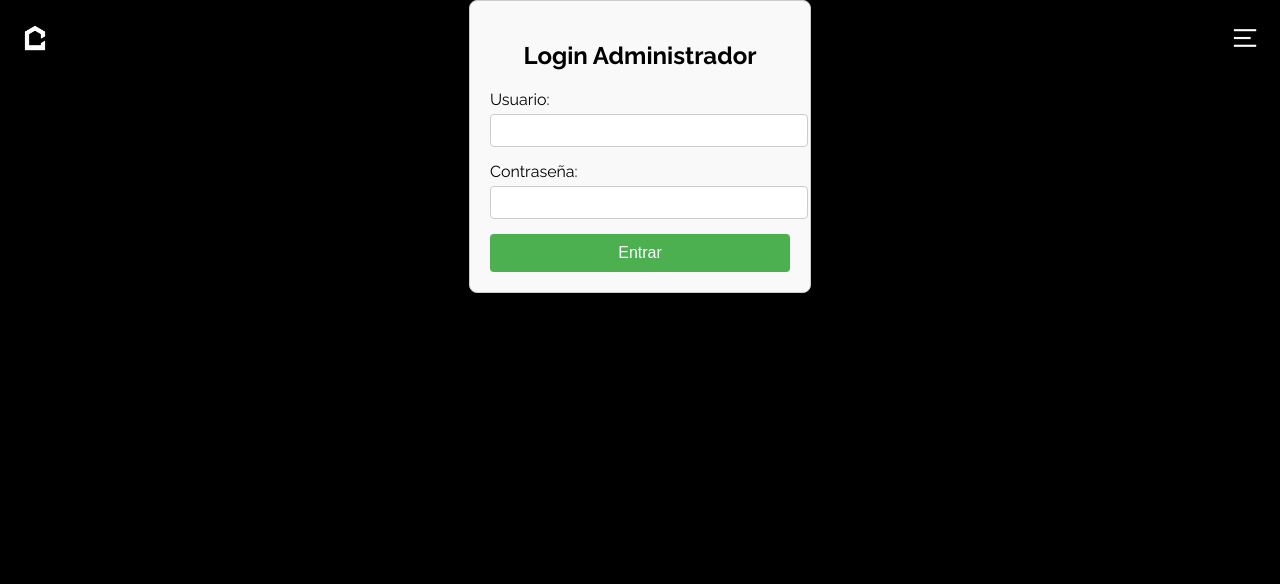
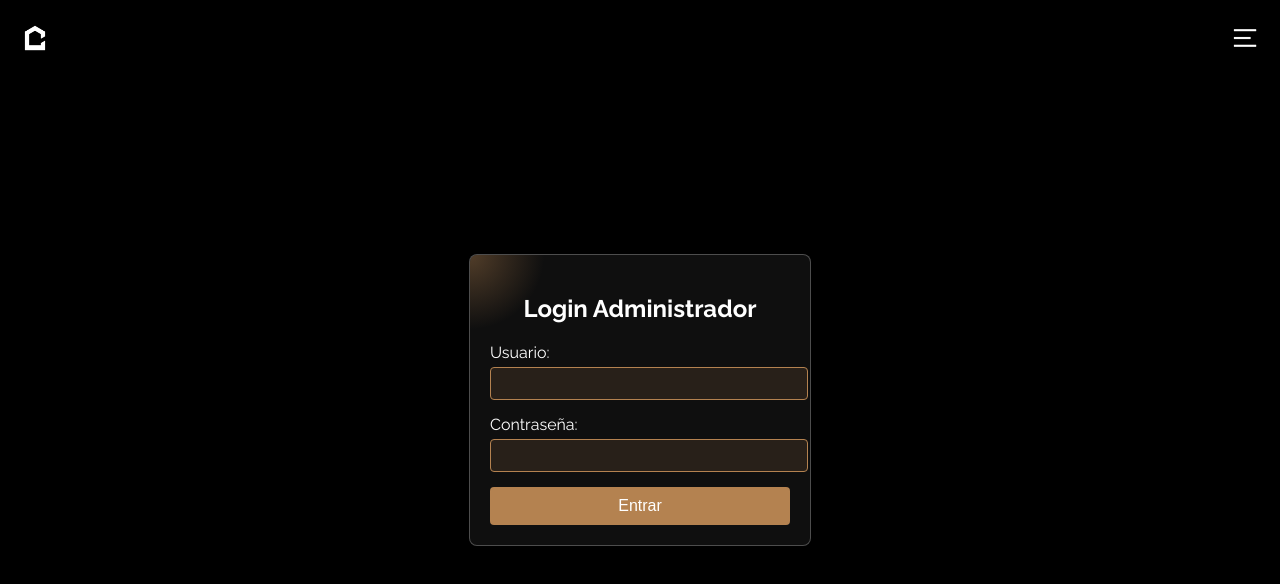
Before and after one commit to JAREDhrndz/Integradora-CANESA, a React (Create React App) app in the folder my-app/: page /Login in a window 1280 px wide. Shown: the top 584 px of the page. Built offline with nearby package versions, Linux system fonts and the light colour scheme.

Commit message:
Commit V5.28/10/2024

```diff
--- a/my-app/src/Login.css
+++ b/my-app/src/Login.css
@@ -1,19 +1,28 @@
-body{
+body {
     background-color: black;
+    display: flex; /* Habilita el uso de Flexbox */
+    justify-content: center; /* Centra horizontalmente */
+    align-items: center; /* Centra verticalmente */
+    height: 100vh; /* Hace que el body tenga la altura completa de la ventana */
+    margin: 0; /* Elimina el margen por defecto */
 }
+
 .login-container {
     width: 300px;
-    margin: auto;
     padding: 20px;
-    border: 1px solid #ccc;
+    border: 1px solid rgba(140, 140, 140, 0.5); /* Borde base */
     border-radius: 8px;
     box-shadow: 0 0 10px rgba(0, 0, 0, 0.1);
-    background-color: #f9f9f9;
+    background-color: #f9f9f90f;
+    position: relative;
+    overflow: hidden; /* Para que no se vea el resplandor fuera del contenedor */
+    transition: border 0.2s ease; /* Suaviza la transición del borde */
 }
 
 h2 {
     text-align: center;
     margin-bottom: 20px;
+    color: #ffffff; /* Color del título */
 }
 
 .form-group {
@@ -23,13 +32,16 @@ h2 {
 label {
     display: block;
     margin-bottom: 5px;
+    color: white;
 }
 
 input {
     width: 100%;
     padding: 8px;
-    border: 1px solid #ccc;
+    border: 1px solid #b48250;
     border-radius: 4px;
+    background-color: #b4825026;
+    color: white;
 }
 
 button {
@@ -37,12 +49,18 @@ button {
     padding: 10px;
     border: none;
     border-radius: 4px;
-    background-color: #4CAF50;
+    background-color: #b48250; /* Color del botón */
     color: white;
     font-size: 16px;
     cursor: pointer;
 }
 
 button:hover {
-    background-color: #45a049;
+    background-color: #b48250; /* Color del botón al pasar el cursor */
 }
+
+/* Efecto de resplandor en el contorno */
+.login-container:hover {
+    border: 2px solid rgba(180, 130, 80, 0.5); /* Borde iluminado */
+    box-shadow: 0 0 10px rgba(180, 130, 80, 0.6), 0 0 20px rgba(180, 130, 80, 0.4); /* Sombra del contorno */
+}
--- a/my-app/src/Login.js
+++ b/my-app/src/Login.js
@@ -5,7 +5,8 @@ import './Login.css';
 const Login = () => {
     const [username, setUsername] = useState('');
     const [password, setPassword] = useState('');
-    const [mensaje, setMensaje] = useState(''); // Estado para mostrar mensaje
+    const [mensaje, setMensaje] = useState('');
+    const [glowPosition, setGlowPosition] = useState({ x: 0, y: 0 }); // Estado para la posición del resplandor
 
     const handleSubmit = async (e) => {
         e.preventDefault();
@@ -19,13 +20,27 @@ const Login = () => {
         });
 
         const data = await response.json();
-        setMensaje(data.mensaje); // Mostrar el mensaje recibido
+        setMensaje(data.mensaje);
+    };
+
+    const handleMouseMove = (e) => {
+        const rect = e.currentTarget.getBoundingClientRect();
+        const x = e.clientX - rect.left;
+        const y = e.clientY - rect.top;
+        setGlowPosition({ x, y });
     };
 
     return (
         <div>
             <Navbar />
-            <div className="login-container">
+            <div
+                className="login-container"
+                onMouseMove={handleMouseMove} // Actualizar posición del resplandor
+            >
+                <div
+                    className="glow-effect"
+                    style={{ top: glowPosition.y, left: glowPosition.x }}
+                />
                 <h2>Login Administrador</h2>
                 <form onSubmit={handleSubmit}>
                     <div className="form-group">
@@ -50,7 +65,7 @@ const Login = () => {
                     </div>
                     <button type="submit">Entrar</button>
                 </form>
-                {mensaje && <p>{mensaje}</p>} {/* Mostrar mensaje aquí */}
+                {mensaje && <p>{mensaje}</p>}
             </div>
         </div>
     );
```
Also changed, not shown: 1 other file (tests, documents, lock files or other folders).
